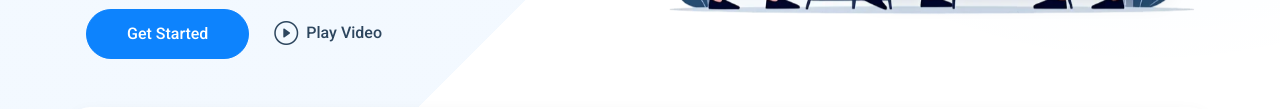
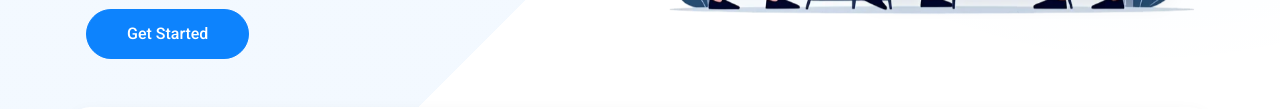
Before and after one commit to haridas4274/study_abroad, a plain HTML site: page index.html in a window 1280 px wide. Shown: the part 610-719 px from the top of the page. Drawn offline with nearby package versions, Linux system fonts and the light colour scheme.

Commit message:
remove video play

```diff
--- a/index.html
+++ b/index.html
@@ -91,10 +91,10 @@
 
               <div class="hero-buttons">
                 <a href="#about" class="btn btn-primary me-0 me-sm-2 mx-1">Get Started</a>
-                <a href="https://www.youtube.com/watch?v=Y7f98aduVJ8" class="btn btn-link mt-2 mt-sm-0 glightbox">
+                <!-- <a href="https://www.youtube.com/watch?v=Y7f98aduVJ8" class="btn btn-link mt-2 mt-sm-0 glightbox">
                   <i class="bi bi-play-circle me-1"></i>
                   Play Video
-                </a>
+                </a> -->
               </div>
             </div>
           </div>
```
